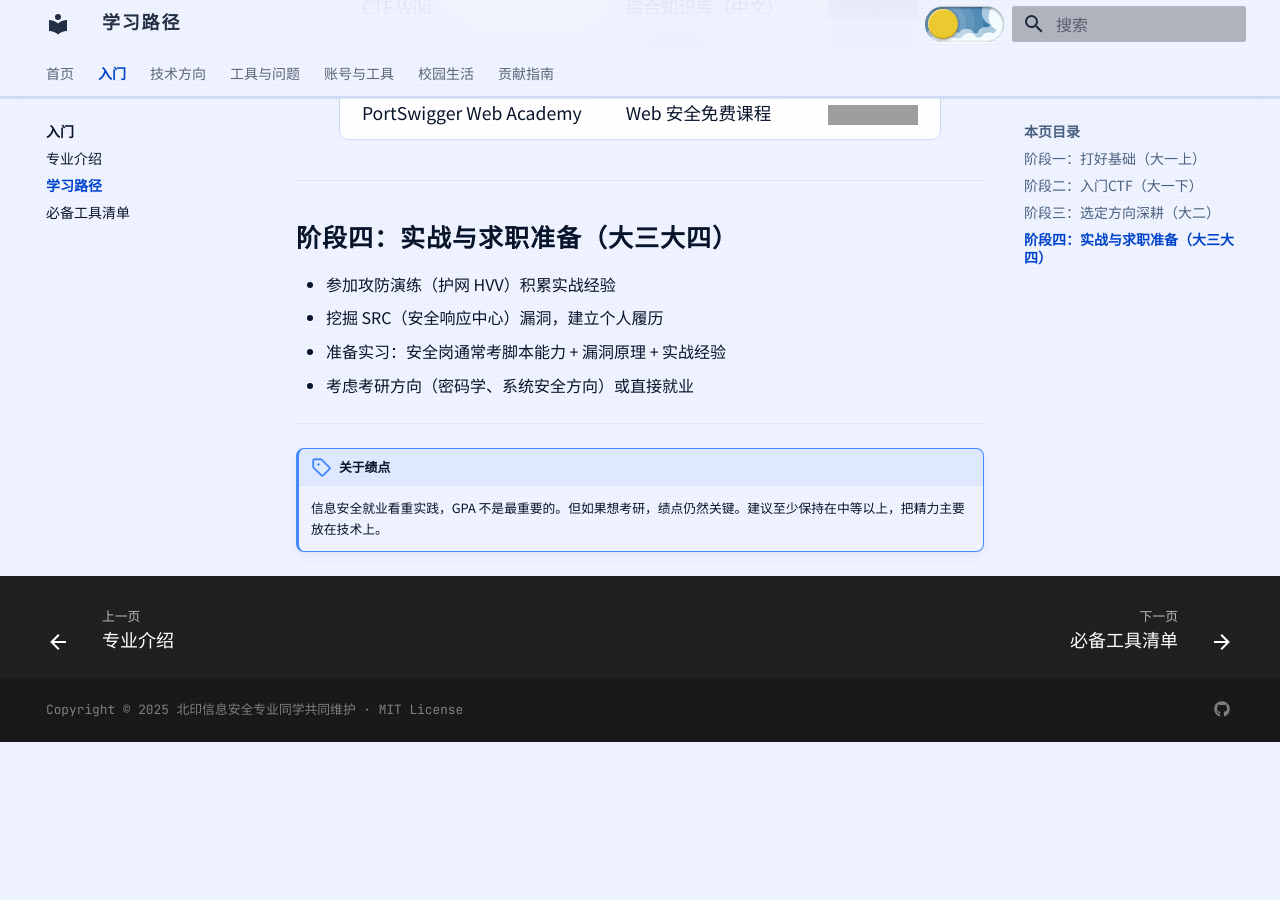
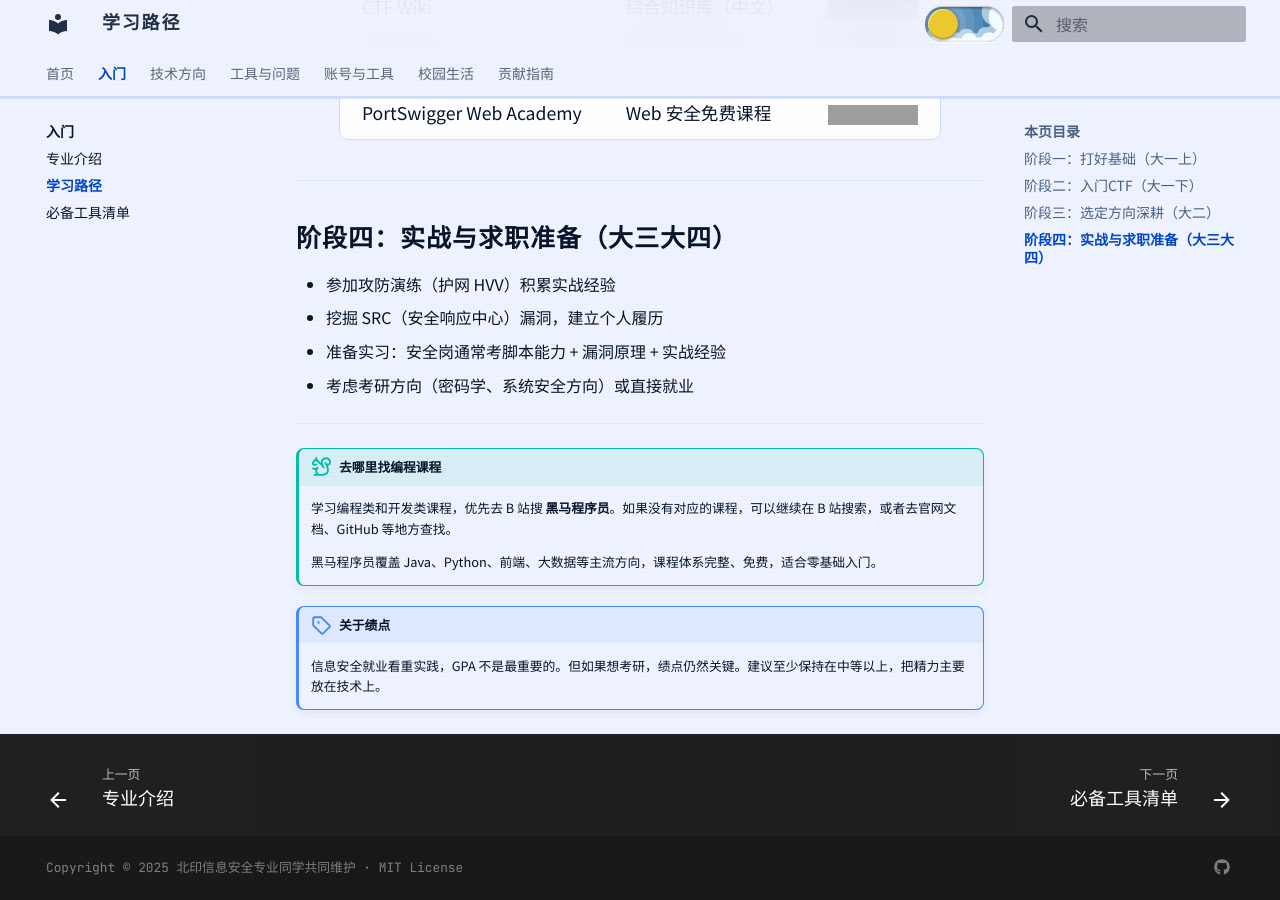
Before and after one commit to starnotes-xj/SurviveBIGCManual, an MkDocs documentation site: the page built from docs/01-入门/学习路径.md, in a window 1280 px wide and 900 px high, scrolled down 2312 px. Built offline with MkDocs 1.6.1 and Material for MkDocs 9.7.7, drawn with Linux system fonts in a browser that asks for light colours; before the commit the page ends 3054 px from its top, so only the background shows below that; grey boxes are pictures that could not be loaded.

Commit message:
docs: 新增编程课程学习资源推荐（黑马程序员）
Co-Authored-By: Claude Opus 4.7 <noreply@anthropic.com>

```diff
--- a/docs/01-入门/学习路径.md
+++ b/docs/01-入门/学习路径.md
@@ -77,5 +77,10 @@ CTF 有五个主方向，结合自己兴趣选 1-2 个深入：
 
 ---
 
+!!! tip "去哪里找编程课程"
+    学习编程类和开发类课程，优先去 B 站搜 **黑马程序员**。如果没有对应的课程，可以继续在 B 站搜索，或者去官网文档、GitHub 等地方查找。
+
+    黑马程序员覆盖 Java、Python、前端、大数据等主流方向，课程体系完整、免费，适合零基础入门。
+
 !!! note "关于绩点"
     信息安全就业看重实践，GPA 不是最重要的。但如果想考研，绩点仍然关键。建议至少保持在中等以上，把精力主要放在技术上。
```
